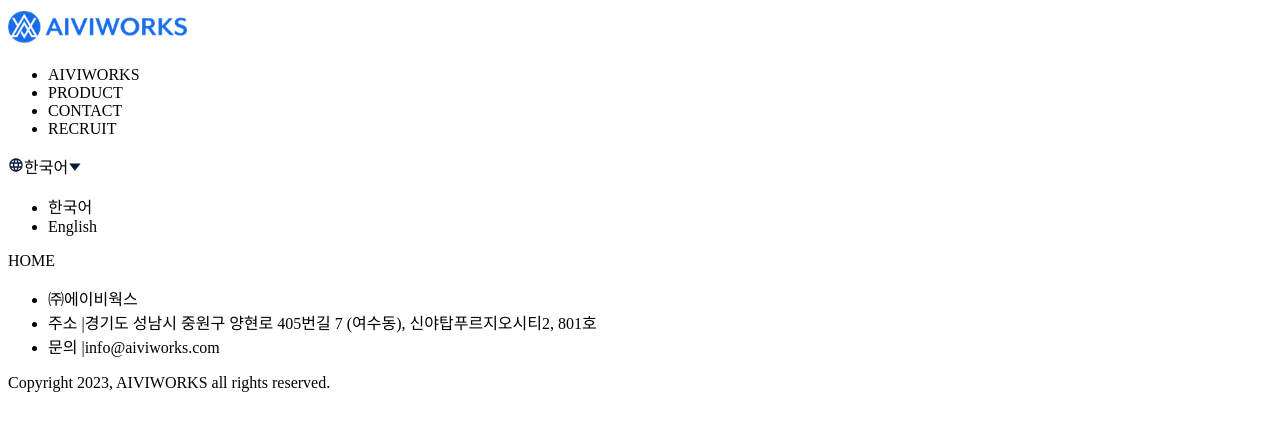
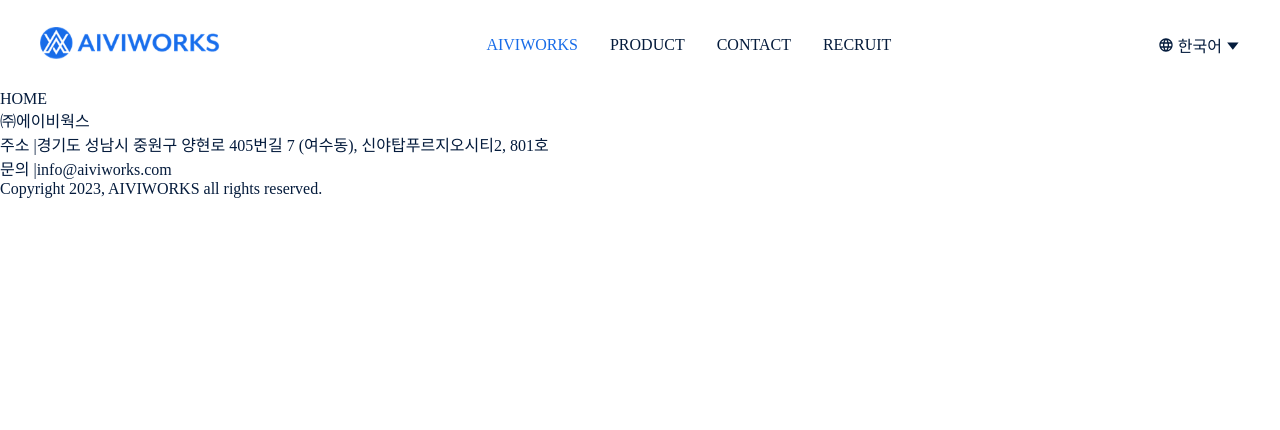
Before and after one commit to dv-jamie/aviworks_client, a React (Create React App) app: page / in a window 1280 px wide. Shown: the top 430 px of the page. Built offline with nearby package versions, Linux system fonts and the light colour scheme.

Commit message:
style : 헤더 스타일 적용

```diff
--- a/src/App.js
+++ b/src/App.js
@@ -15,7 +15,7 @@
       <Routes>
           <Route
               element={
-                  <Layout />
+                  <Layout language={language} />
               }
           >
               <Route
--- a/src/component/molecules/Gnb.js
+++ b/src/component/molecules/Gnb.js
@@ -1,13 +1,45 @@
-import styles from "./Header.module.css";
+import { Link, useLocation } from "react-router-dom";
+import styles from "./Gnb.module.css";
 
 function Gnb() {
+    const location = useLocation()
+    const pathname = location.pathname
+
     return (
         <nav className={styles.gnb}>
             <ul>
-                <li className={styles.menu}>AIVIWORKS</li>
-                <li className={styles.menu}>PRODUCT</li>
-                <li className={styles.menu}>CONTACT</li>
-                <li className={styles.menu}>RECRUIT</li>
+                <li
+                    className={pathname ==='/'
+                        ? `${styles.menu} ${styles.selected}`
+                        : styles.menu
+                    }
+                >
+                    <Link to="/">AIVIWORKS</Link>
+                </li>
+                <li
+                    className={pathname ==='/product'
+                        ? `${styles.menu} ${styles.selected}`
+                        : styles.menu
+                    }
+                >
+                    <Link to="/product">PRODUCT</Link>
+                </li>
+                <li
+                    className={pathname ==='/contact'
+                        ? `${styles.menu} ${styles.selected}`
+                        : styles.menu
+                    }
+                >
+                    <Link to="/contact">CONTACT</Link>
+                </li>
+                <li
+                    className={pathname ==='/recruit'
+                        ? `${styles.menu} ${styles.selected}`
+                        : styles.menu
+                    }
+                >
+                    <Link to="/recruit">RECRUIT</Link>
+                </li>
             </ul>
         </nav>
     );
--- a/src/component/molecules/Gnb.module.css
+++ b/src/component/molecules/Gnb.module.css
@@ -0,0 +1,11 @@
+.gnb ul {
+    display: flex;
+}
+.gnb a {
+    display: inline-block;
+    padding: 0.8rem 1.6rem;
+    cursor: pointer;
+}
+.gnb .selected {
+    color: var(--primary-blue-100);
+}
--- a/src/component/molecules/Header.js
+++ b/src/component/molecules/Header.js
@@ -4,7 +4,7 @@
 import Gnb from './Gnb';
 import styles from "./Header.module.css";
 
-function Header() {
+function Header({ language }) {
     return (
         <header className={styles.header}>
             <div className={styles.header_inner}>
@@ -16,12 +16,22 @@
 
                 <div className={styles.selectbox_language}>
                     <Internet />
-                    <span>한국어</span>
+                    <span>{ language }</span>
                     <ArrowDown />
 
                     <ul className={styles.language_list}>
-                        <li className={styles.kor}>한국어</li>
-                        <li className={styles.eng}>English</li>
+                        <li
+                            className={language === "한국어"
+                                ? styles.selected
+                                : ""
+                            }
+                        >한국어</li>
+                        <li
+                            className={language === "English"
+                                ? styles.selected
+                                : ""
+                            }
+                        >English</li>
                     </ul>
                 </div>
             </div>
--- a/src/component/molecules/Header.module.css
+++ b/src/component/molecules/Header.module.css
@@ -0,0 +1,39 @@
+.header {
+    padding: 2.4rem;
+}
+.header_inner {
+    display: flex;
+    justify-content: space-between;
+    align-items: center;
+    max-width: var(--max-width);
+    margin: 0 auto;
+}
+
+.selectbox_language {
+    display: flex;
+    gap: 0.4rem;
+    align-items: center;
+    position: relative;
+    padding: 0.8rem 0;
+    cursor: pointer;
+}
+.selectbox_language .language_list {
+    position: absolute;
+    top: 100%;
+    right: 0;
+    display: none;
+    padding: 0.8rem;
+    border-radius: 1.2rem;
+    background: #fff;
+    box-shadow: 0.2rem 0.2rem 0.9rem var(--box-shadow);
+}
+.selectbox_language:hover .language_list {
+    display: block;
+}
+.selectbox_language li {
+    color: var(--gray-30);
+    padding: 0.4rem 1.2rem;
+}
+.selectbox_language .selected {
+    color: var(--gray-100);
+}
--- a/src/component/templetes/Layout.js
+++ b/src/component/templetes/Layout.js
@@ -1,12 +1,11 @@
 import { Outlet } from "react-router-dom";
 import Header from "../molecules/Header";
-import styles from './Layout.module.css'
 import Footer from "../molecules/Footer";
 
-function Layout() {
+function Layout({ language }) {
     return (
-        <div className={styles.container}>
-            <Header />
+        <div>
+            <Header language={language} />
             <Outlet />
             <Footer />
         </div>
--- a/src/index.js
+++ b/src/index.js
@@ -1,6 +1,7 @@
 import React from 'react';
 import ReactDOM from 'react-dom/client';
 import App from './App';
+import './reset.css';
 
 const root = ReactDOM.createRoot(document.getElementById('root'));
 root.render(
--- a/src/reset.css
+++ b/src/reset.css
@@ -1,4 +1,8 @@
 :root {
+	/* size */
+	--max-width: 120rem;
+
+	/* color */
 	--primary-blue-100: #186CE8;
 	--primary-blue-80: #4689ED;
 	--primary-blue-55: #80AEF3;
@@ -10,8 +14,10 @@
 	--gray-55: #758294;
 	--gray-30: #B4BBC5;
 	--gray-5: #F2F3F5;
+
+	/* box-shadow */
+	--box-shadow: rgba(4, 27, 60, .1);
 }
-
 html, body, div, span, applet, object, iframe,
 h1, h2, h3, h4, h5, h6, p, blockquote, pre,
 a, abbr, acronym, address, big, cite, code,
@@ -29,13 +35,10 @@
 	margin: 0;
 	padding: 0;
 	border: 0;
-	font-size: 100%;
 	font: inherit;
+	color: var(--gray-100);
 	vertical-align: baseline;
 	box-sizing: border-box;
-}
-html {
-    font-size: 62.5%;
 }
 a {
 	color: inherit;
@@ -47,10 +50,13 @@
 footer, header, hgroup, menu, nav, section {
 	display: block;
 }
+html {
+    font-size: 62.5%;
+}
 body * {
 	-webkit-font-smoothing: antialiased;
 	-moz-osx-font-smoothing: grayscale;
-    font-size: 1.6rem;
+	font-size: 1.6rem;
 }
 ol, ul, li {
 	list-style: none;
```
Also changed, not shown: src/component/templetes/Layout.module.css (deleted).
